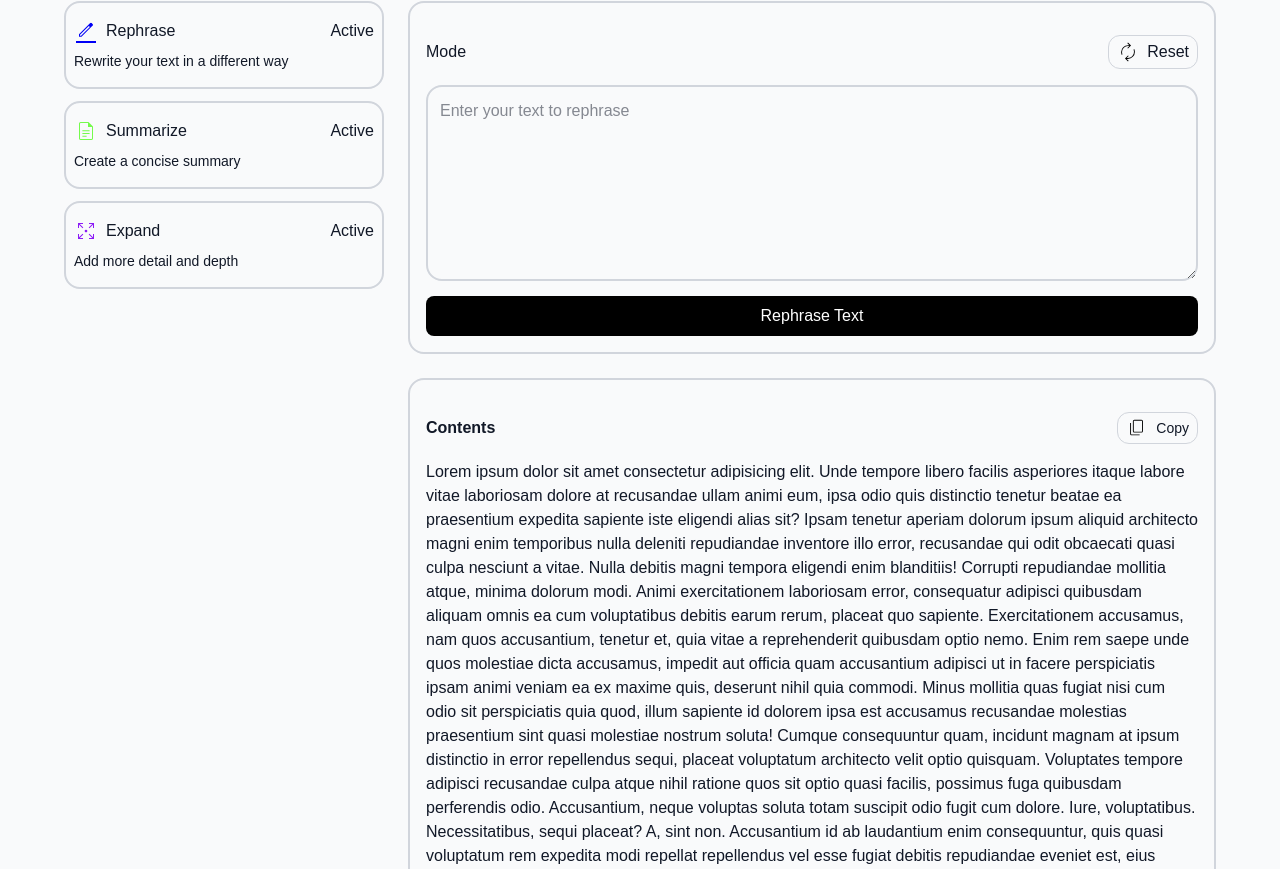
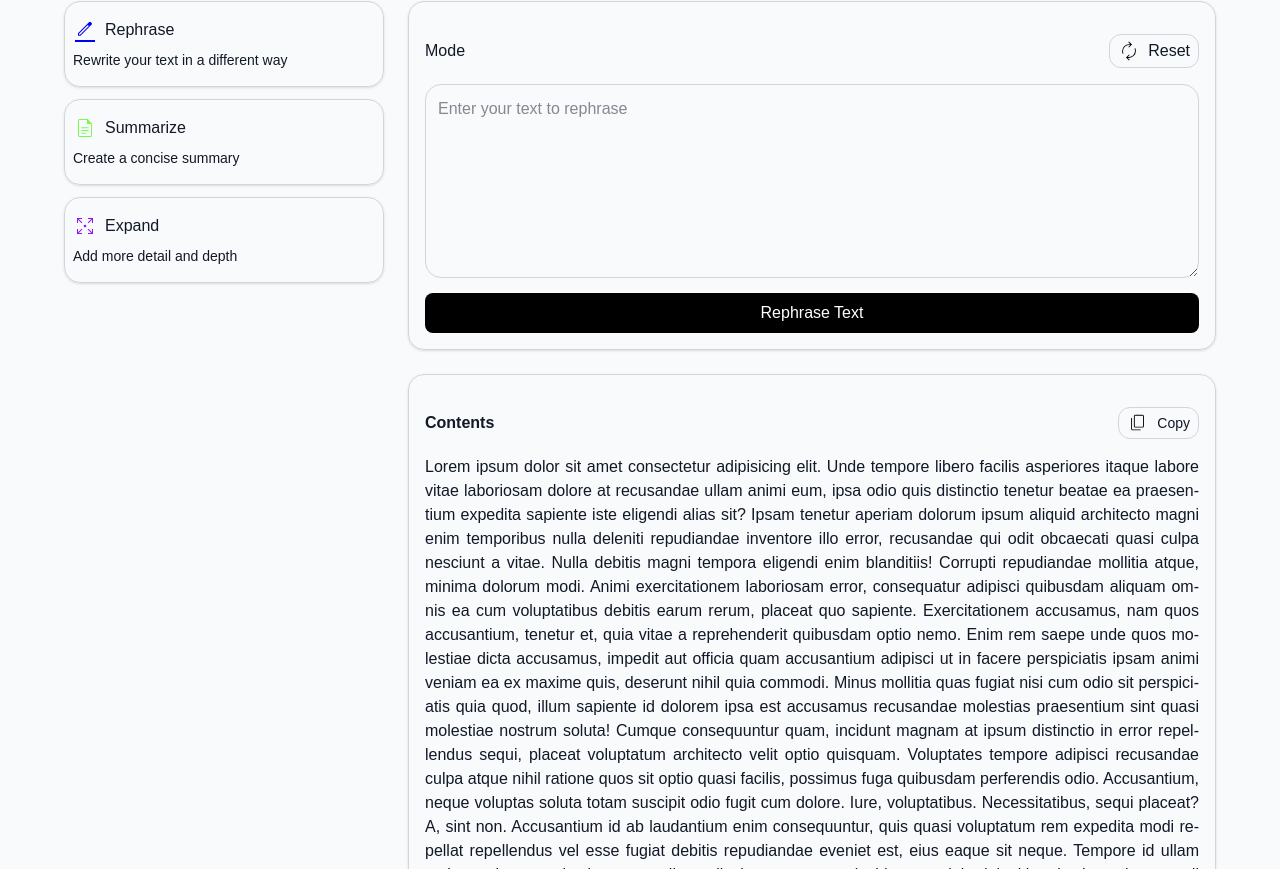
Before and after one commit to Akeemkabiru/writing-assistant, a Next.js app: page / in a window 1280 px wide. Shown: the part 151-1020 px from the top of the page. Built offline with nearby package versions, Linux system fonts and the light colour scheme.

Commit message:
add design

```diff
--- a/app/page.tsx
+++ b/app/page.tsx
@@ -8,14 +8,15 @@ import { useState } from "react";
 
 export default function Home() {
   const [isDarkmode, setIsDarkMode] = useState(false);
+  const [currentMode, setCurrentMode] = useState("");
 
   return (
     <main className="w-full h-full">
-      <div className="flex items-center justify-between px-8 py-6 border-2 fixed w-full border-gray-300 bg-white z-10">
+      <div className="flex items-center justify-between px-8 py-6 border fixed w-full border-gray-300 bg-white z-10">
         <h2>AI writing assistant</h2>
         <div
           onClick={() => setIsDarkMode((prev) => !prev)}
-          className="border p-1.5 rounded-lg border-gray-300 cursor-pointer"
+          className="border p-1.5 rounded-lg  border-gray-300 cursor-pointer"
         >
           <Image
             src={isDarkmode ? "/bedtime.svg" : "/darkmode.svg"}
@@ -27,7 +28,7 @@ export default function Home() {
       </div>
       <div className="flex  w-full h-full items-center justify-center p-6">
         <div className="w-6xl py-16 flex lg:flex-row flex-col gap-6 lg:mt-16 md:mt-12 mt-8">
-          <ModeBar />
+          <ModeBar currentMode={currentMode} setCurrentMode={setCurrentMode} />
           <div className="lg:flex-1 flex flex-col w-full gap-6 ">
             <Textbox />
             <ResponseText />
--- a/components/modebar.tsx
+++ b/components/modebar.tsx
@@ -1,24 +1,34 @@
 import { MODE_ITEMS } from "@/constants";
 import Image from "next/image";
 
-export default function ModeBar() {
+export default function ModeBar({
+  currentMode,
+  setCurrentMode,
+}: {
+  currentMode: string;
+  setCurrentMode: (title: string) => void;
+}) {
   return (
     <div>
       <div className="h-full over lg:w-xs w-full  space-y-3">
         {MODE_ITEMS.map(({ title, text, icon }, index: number) => {
+          const isActive = currentMode === title;
+
           return (
             <div
               key={index}
-              className="rounded-2xl border-2 px-2 py-4 border-gray-300  space-y-2"
+              className={`rounded-2xl border shadow px-2 py-4 border-gray-300 transition-all duration-300  space-y-2 cursor-pointer hover:scale-105 ${
+                isActive ? "" : ""
+              }`}
+              onClick={() => setCurrentMode(title)}
             >
               <div className="flex items-center justify-between">
                 <div className="flex items-center gap-2">
                   <Image src={icon} alt="" width={24} height={24} />
                   <p className="font-medium">{title}</p>
                 </div>
-                <div>
-                  <p>Active</p>
-                </div>
+
+                {isActive && <p>Active</p>}
               </div>
               <p className="text-sm">{text}</p>
             </div>
--- a/components/response-text.tsx
+++ b/components/response-text.tsx
@@ -3,7 +3,7 @@ import React from "react";
 
 export default function ResponseText() {
   return (
-    <div className="rounded-2xl border-2 p-4 border-gray-300  space-y-2">
+    <div className="rounded-2xl border shadow p-4 border-gray-300  space-y-2">
       <div>
         <div className="flex items-center justify-between my-4">
           <p className="font-semibold">Contents</p>
@@ -12,7 +12,7 @@ export default function ResponseText() {
             <p className="text-sm">Copy</p>
           </div>
         </div>
-        <div>
+        <div className="hyphens-auto text-justify">
           Lorem ipsum dolor sit amet consectetur adipisicing elit. Unde tempore
           libero facilis asperiores itaque labore vitae laboriosam dolore at
           recusandae ullam animi eum, ipsa odio quis distinctio tenetur beatae
--- a/components/textbox.tsx
+++ b/components/textbox.tsx
@@ -2,7 +2,7 @@ import Image from "next/image";
 
 export default function Textbox() {
   return (
-    <div className="rounded-2xl border-2 p-4 border-gray-300  space-y-2 flex-1">
+    <div className="rounded-2xl border shadow p-4 border-gray-300  space-y-2 flex-1">
       <div className="flex justify-between items-center my-4">
         <p>Mode</p>
         <div className="flex items-center gap-2 rounded-xl border border-gray-300 py-1 px-2">
@@ -13,9 +13,9 @@ export default function Textbox() {
       <textarea
         placeholder="Enter your text to rephrase"
         rows={7}
-        className="w-full border-2 border-gray-300 rounded-2xl p-3"
+        className="w-full border border-gray-300 rounded-2xl p-3"
       />
-      <button className="w-full bg-black text-center text-white py-2 rounded-lg font-medium">
+      <button className="w-full hover:scale-102 transition-all duration-300 bg-black text-center text-white py-2 rounded-lg font-medium cursor-pointer">
         Rephrase Text
       </button>
     </div>
```
